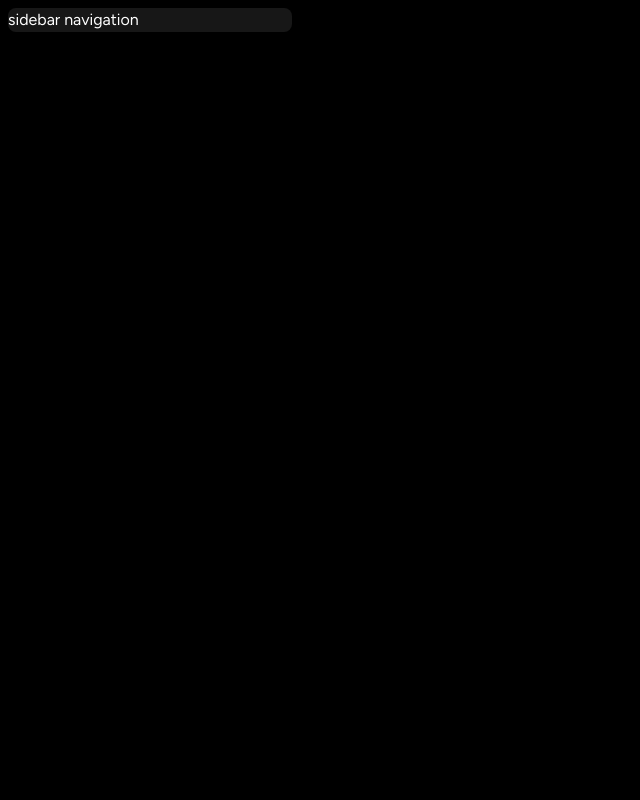
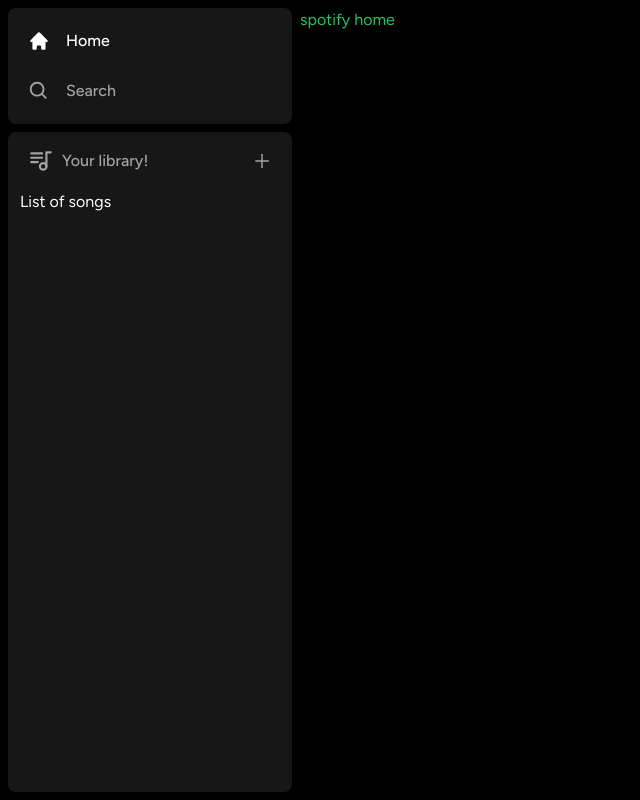
Before and after one commit to ahmadjafari86/spotify-clone, a Next.js app: page / in a window 1280 px wide. Shown: the whole page, without its empty margins (0-640 px from the left). Built offline with nearby package versions, Linux system fonts and the light colour scheme.

Commit message:
feat: sidebar design down

```diff
--- /dev/null
+++ b/components/Library.tsx
@@ -0,0 +1,27 @@
+"use client";
+import { TbPlaylist } from "react-icons/tb";
+import { AiOutlinePlus } from "react-icons/ai";
+
+const Library = () => {
+  const onClick = () => {
+    // handle upload here
+  };
+  return (
+    <div className="flex flex-col">
+      <div className="flex items-center justify-between px-5 pt-4">
+        <div className=" inline-flex items-center gap-x-2">
+          <TbPlaylist className=" text-neutral-400" size={26} />
+          <p className="text-neutral-400 font-medium text-md ">Your library!</p>
+        </div>
+        <AiOutlinePlus
+          className="text-neutral-400 cursor-pointer hover:text-white transition"
+          onClick={onClick}
+          size={20}
+        />
+      </div>
+      <div className="flex flex-col gap-y-2 mt-4 px-3">List of songs</div>
+    </div>
+  );
+};
+
+export default Library;
--- a/components/Sidebar.tsx
+++ b/components/Sidebar.tsx
@@ -4,6 +4,8 @@
 import { HiHome } from "react-icons/hi";
 import { BiSearch } from "react-icons/bi";
 import Box from "./Box";
+import SidebarItem from "./SidebarItem";
+import Library from "./Library";
 
 interface SidebarProps {
   children: React.ReactNode;
@@ -15,15 +17,15 @@
     () => [
       {
         icon: HiHome,
-        label: "Search",
+        label: "Home",
         active: pathname !== "/search",
-        href: "/search",
+        href: "/",
       },
       {
         icon: BiSearch,
-        label: "Home",
-        active: pathname !== "/search",
-        href: "/",
+        label: "Search",
+        active: pathname === "/search",
+        href: "/search",
       },
     ],
     [pathname]
@@ -31,8 +33,18 @@
   return (
     <div className="flex h-full">
       <div className="hidden md:flex flex-col gap-y-2 bg-black h-full w-[300px] p-2">
-        <Box>sidebar navigation</Box>
+        <Box>
+          <div className="flex flex-col gap-y-4 px-5 py-4">
+            {routs.map((item) => (
+              <SidebarItem key={item.label} {...item} />
+            ))}
+          </div>
+        </Box>
+        <Box className=" overflow-auto h-full">
+          <Library />
+        </Box>
       </div>
+      <main className="h-full flex-1 overflow-y-auto py-2">{children}</main>
     </div>
   );
 };
--- /dev/null
+++ b/components/SidebarItem.tsx
@@ -0,0 +1,34 @@
+import { twMerge } from "tailwind-merge";
+import { IconType } from "react-icons/lib";
+import Link from "next/link";
+
+interface SidebarItemProps {
+  icon: IconType;
+  label: string;
+  active?: boolean;
+  href: string;
+}
+
+const SidebarItem: React.FC<SidebarItemProps> = ({
+  icon: Icon,
+  label,
+  href,
+  active,
+}) => {
+  return (
+    <div>
+      <Link
+        href={href}
+        className={twMerge(
+          "flex flex-row h-auto items-center w-full gap-x-4 text-md font-medium cursor-pointer hover:text-white transition text-neutral-400 py-1",
+          active && "text-white"
+        )}
+      >
+        <Icon size={26} />
+        <p className=" truncate w-full">{label}</p>
+      </Link>
+    </div>
+  );
+};
+
+export default SidebarItem;
```
